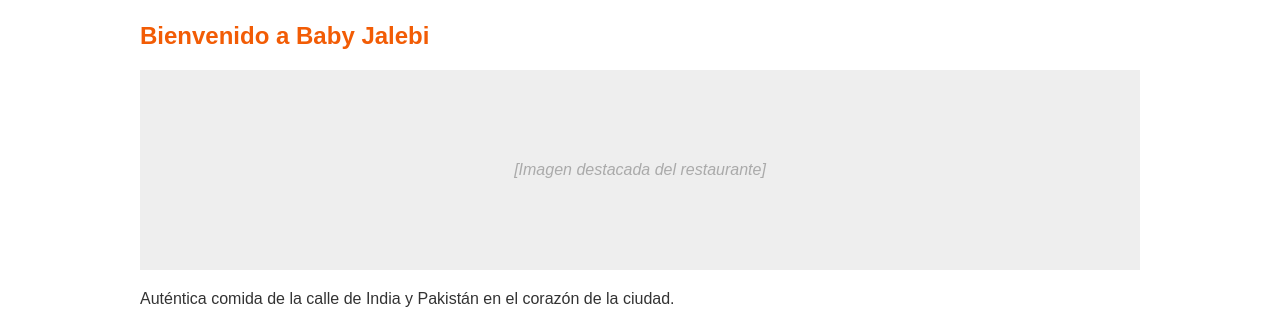
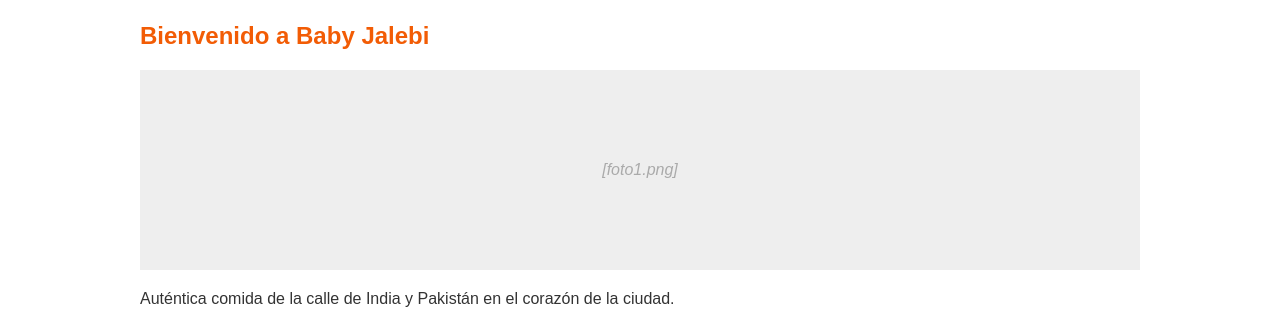
Before and after one commit to sajedul336/baby-jalebi, a plain HTML site: page index.html in a window 1280 px wide. Shown: the part 231-551 px from the top of the page. Drawn offline with Linux system fonts and the light colour scheme.

Commit message:
Update index.html

```diff
--- a/index.html
+++ b/index.html
@@ -37,7 +37,7 @@
 
   <section id="inicio">
     <h2>Bienvenido a Baby Jalebi</h2>
-    <div class="img-placeholder">[Imagen destacada del restaurante]</div>
+    <div class="img-placeholder">[foto1.png]</div>
     <p>Auténtica comida de la calle de India y Pakistán en el corazón de la ciudad.</p>
   </section>
 
```
